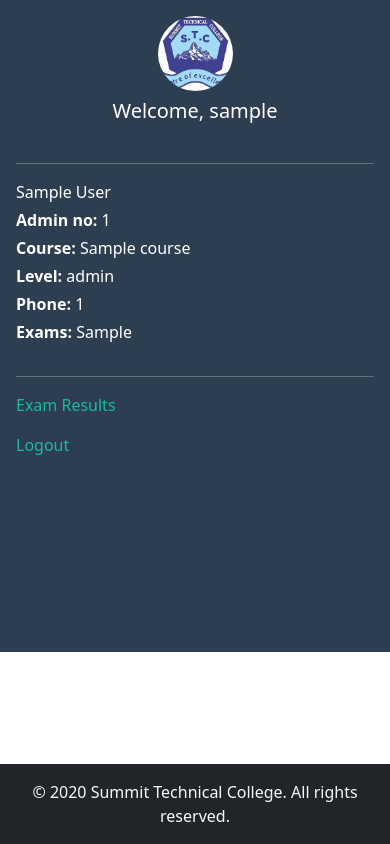
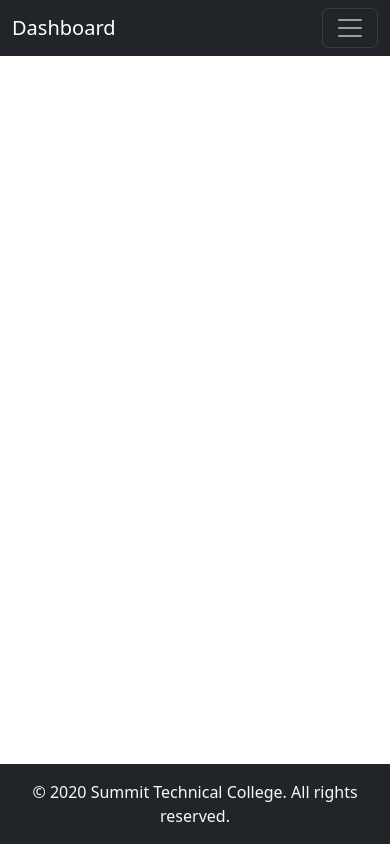
Before and after one commit to sakwasilas/summit, a Flask app: template templates/students/student_dashboard.html in a window 390 px wide; the page is wider, and only the part inside the window is pictured. Run offline with Flask 3, Linux system fonts and the light colour scheme; the template is opened without the code that fills it: most values are stand-ins (such as "Sample title", 1, 10 or a date in 2020).

Commit message:
new dashboard

```diff
--- a/templates/students/student_dashboard.html
+++ b/templates/students/student_dashboard.html
@@ -7,7 +7,6 @@
   <!-- Bootstrap CSS -->
   <link href="https://cdn.jsdelivr.net/npm/bootstrap@5.3.3/dist/css/bootstrap.min.css" rel="stylesheet">
   <style>
-    /* Custom tweaks */
     body {
       min-height: 100vh;
     }
@@ -31,11 +30,21 @@
 </head>
 <body class="d-flex flex-column">
 
+  <!-- Top Navbar with Hamburger -->
+  <nav class="navbar navbar-dark bg-dark d-md-none">
+    <div class="container-fluid">
+      <a class="navbar-brand" href="#">Dashboard</a>
+      <button class="navbar-toggler" type="button" data-bs-toggle="offcanvas" data-bs-target="#sidebarOffcanvas">
+        <span class="navbar-toggler-icon"></span>
+      </button>
+    </div>
+  </nav>
+
   <div class="container-fluid">
     <div class="row flex-nowrap">
 
-      <!-- Sidebar -->
-      <nav class="col-12 col-md-3 col-lg-2 sidebar d-flex flex-column p-3 sticky-top">
+      <!-- Sidebar (Offcanvas for mobile, fixed for desktop) -->
+      <div class="offcanvas offcanvas-start d-md-flex flex-column sidebar p-3 sticky-top col-md-3 col-lg-2" tabindex="-1" id="sidebarOffcanvas">
         <div class="text-center mb-3">
           <img src="{{ url_for('static', filename='images/logo.jpg') }}" alt="Summit Tech College" class="rounded-circle mb-2" width="75" height="75">
           <h5>Welcome, {{ username }}</h5>
@@ -52,7 +61,7 @@
           <li class="nav-item"><a href="{{ url_for('student_results')}}" class="nav-link p-0">Exam Results</a></li>
         </ol>
         <a href="{{ url_for('logout') }}">Logout</a>
-      </nav>
+      </div>
 
       <!-- Main Content -->
       <main class="col px-4 py-3">
```
